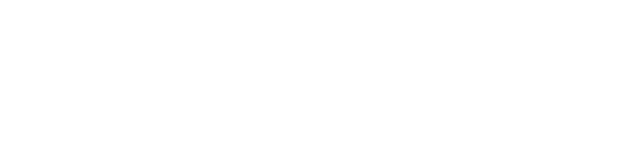
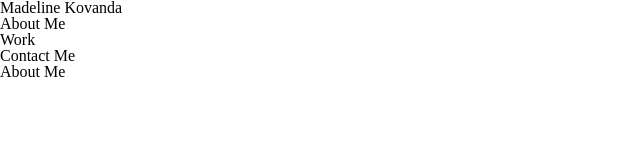
Before and after one commit to M-deline/madelines-portfolio, a plain HTML site: page index.html in a window 1280 px wide. Shown: the whole page, without its empty margins (0-640 px from the left). Drawn offline with Linux system fonts and the light colour scheme.

Commit message:
updated HTML

```diff
--- a/index.html
+++ b/index.html
@@ -8,6 +8,24 @@
     <link rel="stylesheet" href="./Assets/style.css"/>
 </head>
 <body>
+    <header>
+        <h1>Madeline Kovanda</h1>
 
+    <nav> <!--A nav bar for each main section that will include links-->
+        <ul>
+            <li>About Me</li>
+            <li>Work</li>
+            <li>Contact Me</li>
+        </ul>
+    </nav>
+    </header>
+
+    <section>
+        <h2>About Me</h2>
+        <p></p>
+    </section>
+
+    <section><!--this will use the flexbox layout-->
+    <p></p></section>
 </body>
 </html>
```
